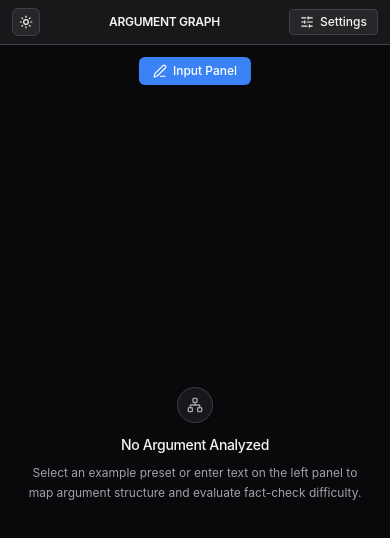
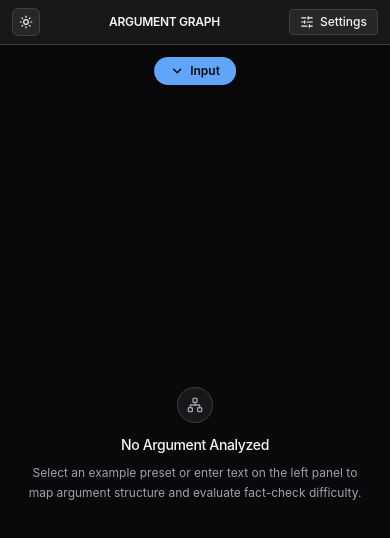
Before and after one commit to ping-dev-dot/FactCheckerGraphDeepSeek, a React (Vite) app: page / in a window 390 px wide. Shown: the top 538 px of the page. Built offline with nearby package versions, Linux system fonts and the light colour scheme.

Commit message:
style(ui): restore pill mobile input button with theme-adaptive contrast

```diff
--- a/src/App.tsx
+++ b/src/App.tsx
@@ -1,6 +1,6 @@
 import { useState, useCallback, useMemo, useRef } from "react";
 import { ReactFlowProvider } from "@xyflow/react";
-import { Sun, Moon, SlidersHorizontal, Edit3, X, Network, Terminal } from "lucide-react";
+import { Sun, Moon, SlidersHorizontal, ChevronDown, X, Network, Terminal } from "lucide-react";
 import { InputPanel } from "./components/InputPanel";
 import { GraphCanvas } from "./components/GraphCanvas";
 import { DetailSidebar } from "./components/DetailSidebar";
@@ -396,16 +396,18 @@ export default function App() {
         {/* Floating input trigger — mobile only */}
         <button
           onClick={() => setMobileInputOpen(true)}
-          className={`absolute top-3 left-1/2 -translate-x-1/2 z-20 px-3.5 py-1.5
-                     rounded-md text-white font-medium text-xs
-                     transition-colors cursor-pointer shadow-sm
+          className={`absolute top-3 left-1/2 -translate-x-1/2 z-20 px-4 py-1.5
+                     rounded-full font-semibold text-xs
+                     transition-colors cursor-pointer shadow-md
                      lg:hidden flex items-center gap-1.5 ${
-                       isLight ? "bg-[#2563eb] hover:bg-[#1d4ed8]" : "bg-[#3b82f6] hover:bg-[#2563eb]"
+                       isLight
+                         ? "bg-[#2563eb] text-white hover:bg-[#1d4ed8]"
+                         : "bg-[#60a5fa] text-[#09090b] hover:bg-[#3b82f6]"
                      }`}
           aria-label="Open input panel"
         >
-          <Edit3 className="w-3.5 h-3.5" />
-          <span>Input Panel</span>
+          <ChevronDown className="w-3.5 h-3.5 stroke-[2.5]" />
+          <span>Input</span>
         </button>
 
         {displayResult && displayResult.statements && displayResult.statements.length > 0 ? (
```
